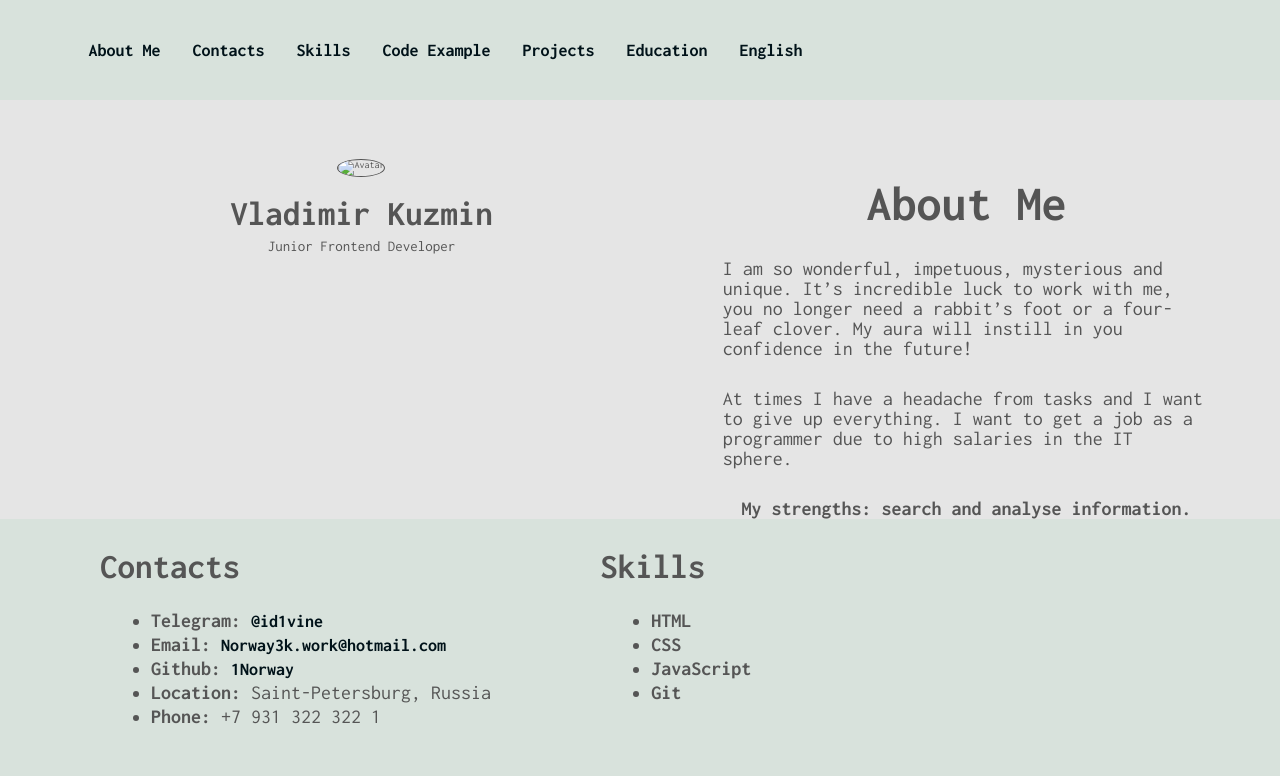
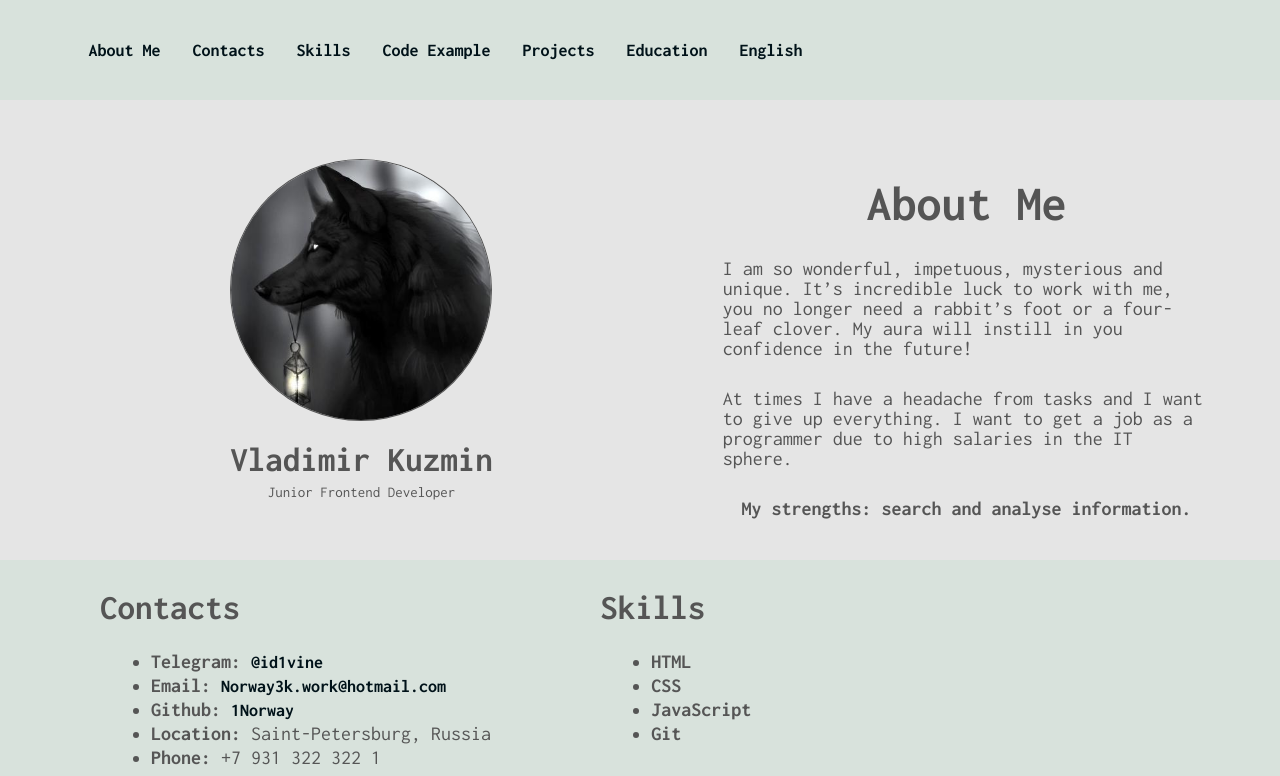
Before and after one commit to 1Norway/rsschool-cvStage0, a plain HTML site: page index.html in a window 1280 px wide. Shown: the top 776 px of the page. Drawn offline with Linux system fonts and the light colour scheme; the site is published under a folder, as on GitHub Pages, so addresses that start at the root find nothing.

Commit message:
fix: avatar image address

```diff
--- a/index.html
+++ b/index.html
@@ -46,7 +46,7 @@
               <div class="preview__author">
                 <img
                   class="preview__author-avatar"
-                  src="/img/avatar.jfif"
+                  src="img/avatar.jfif"
                   alt="Avatar"
                 />
                 <h1>Vladimir Kuzmin</h1>
```
